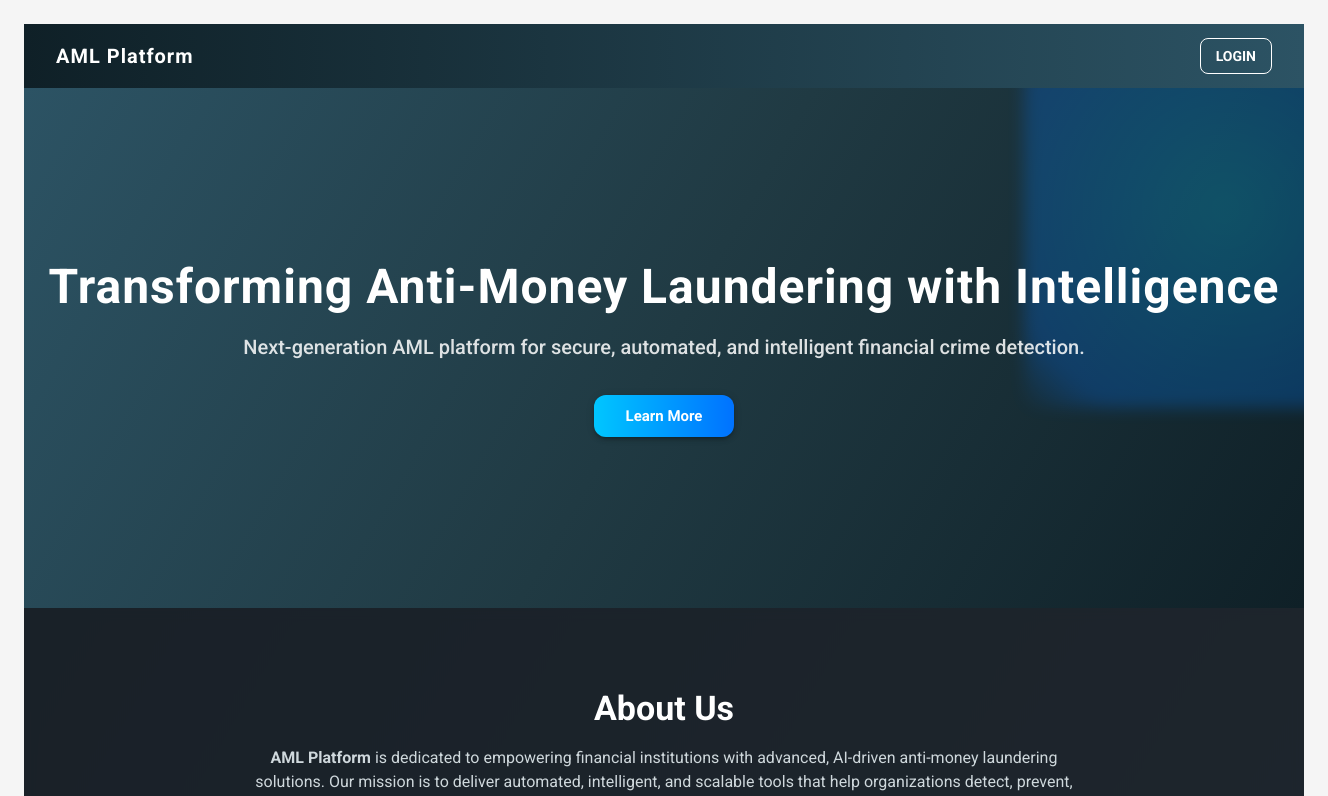
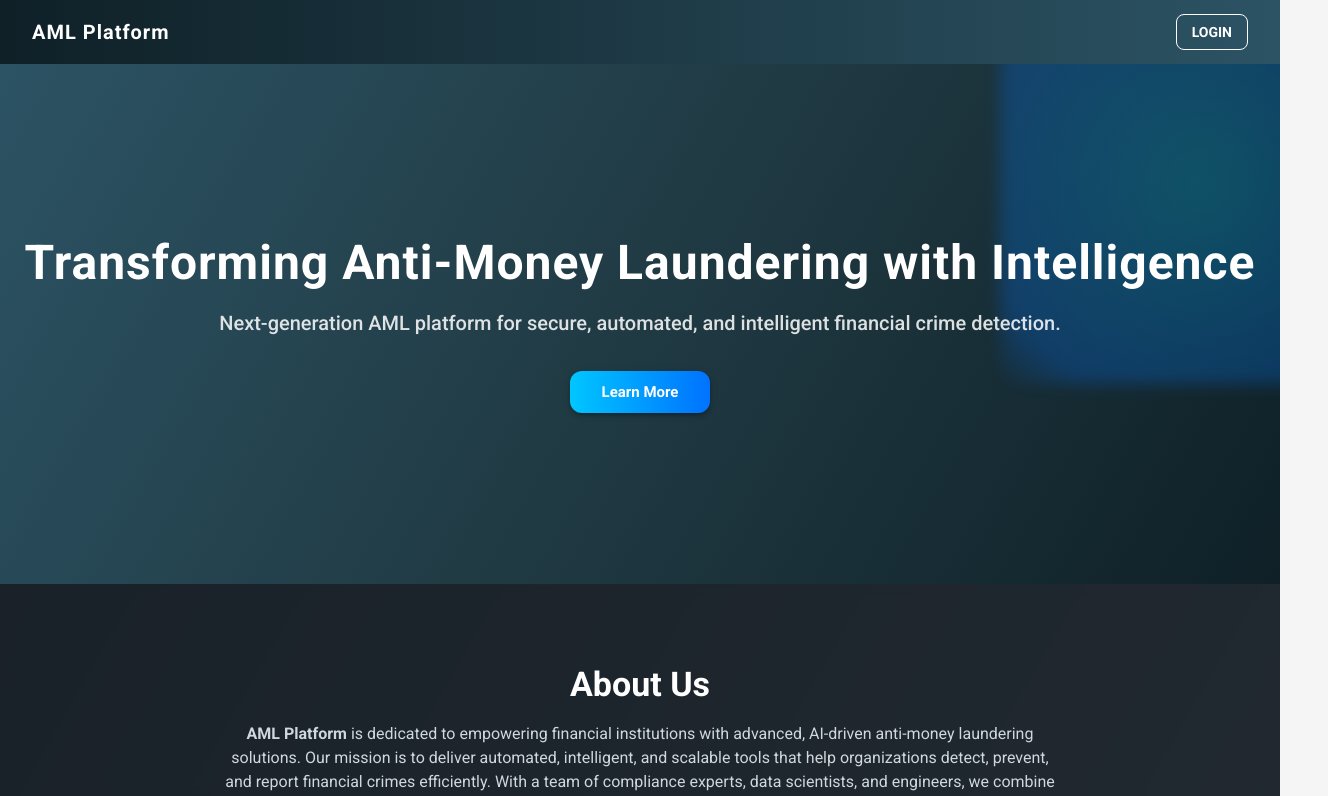
Before and after one commit to Leizor-domain/AML-APP, a React (Vite) app: page / in a window 1280 px wide. Shown: the top 796 px of the page, 1328 px wide, since content can reach past the window. Built offline with nearby package versions, Linux system fonts and the light colour scheme; no server answers.

Commit message:
fix: Make homepage truly fullscreen with no white space or scrollbars outside content

```diff
--- a/src/pages/HomePage.jsx
+++ b/src/pages/HomePage.jsx
@@ -270,7 +270,22 @@ function Footer() {
 // --- Main Home Page ---
 export default function HomePage() {
   return (
-    <Box sx={{ fontFamily: 'Roboto, Inter, Poppins, sans-serif', background: 'linear-gradient(120deg, #232526 0%, #414345 100%)', minHeight: '100vh', width: '100vw', overflowX: 'hidden' }}>
+    <Box
+      sx={{
+        fontFamily: 'Roboto, Inter, Poppins, sans-serif',
+        background: 'linear-gradient(120deg, #232526 0%, #414345 100%)',
+        position: 'fixed',
+        top: 0,
+        left: 0,
+        width: '100vw',
+        height: '100vh',
+        minHeight: '100vh',
+        overflow: 'auto',
+        zIndex: 0,
+        m: 0,
+        p: 0,
+      }}
+    >
       <PublicNavBar />
       <HeroSection />
       <AboutUsSection />
```
